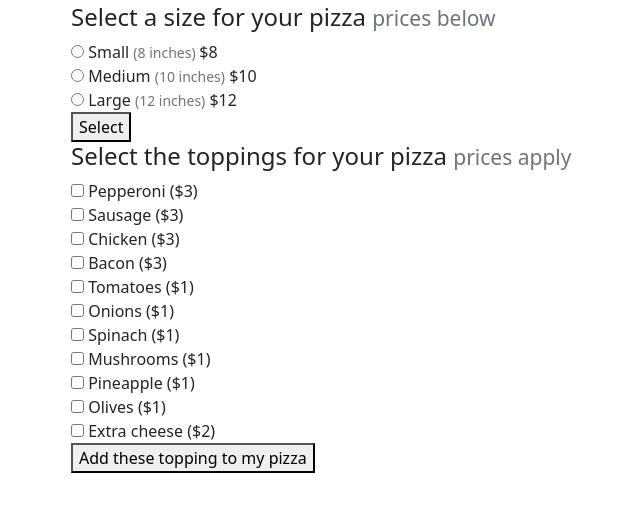
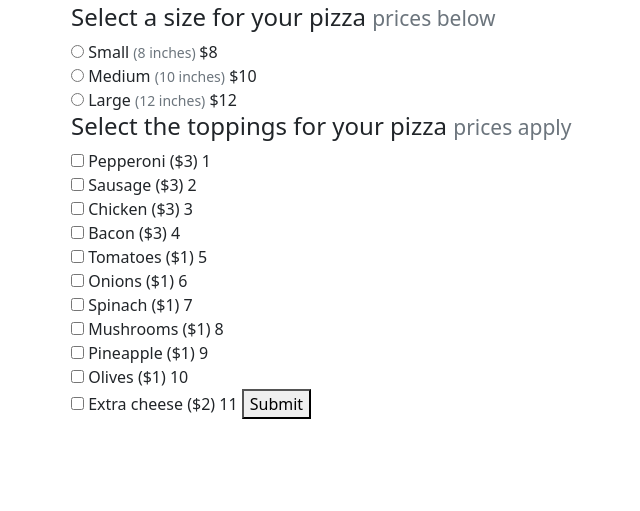
Before and after one commit to karenaxon/pizza-parlor, a plain HTML site: page index.html in a window 1280 px wide. Shown: the part 53-564 px from the top of the page, without its empty margins (11-651 px from the left). Drawn offline with Linux system fonts and the light colour scheme.

Commit message:
Add checkbox values to toppings array

```diff
--- a/index.html
+++ b/index.html
@@ -37,7 +37,6 @@
           Large <small class="text-muted">(12 inches)</small> $12
         </label>
       </div>
-      <button type="submit">Select</button>
     </form>
 
     <form id="toppings-selector">
@@ -47,71 +46,70 @@
       <div class="checkbox">
         <label>
           <input type="checkbox" name="toppings" value="1">
-            Pepperoni ($3)
+            Pepperoni ($3) 1
         </label>
       </div>
       <div class="checkbox">
         <label>
           <input type="checkbox" name="toppings" value="2">
-            Sausage ($3)
+            Sausage ($3) 2
         </label>
       </div>
       <div class="checkbox">
         <label>
           <input type="checkbox" name="toppings" value="3">
-            Chicken ($3)
+            Chicken ($3) 3
         </label>
       </div>
       <div class="checkbox">
         <label>
           <input type="checkbox" name="toppings" value="4">
-            Bacon ($3)
+            Bacon ($3) 4
         </label>
       </div>
       <div class="checkbox">
         <label>
           <input type="checkbox" name="toppings" value="5">
-            Tomatoes ($1)
+            Tomatoes ($1) 5
         </label>
       </div>
       <div class="checkbox">
         <label>
           <input type="checkbox" name="toppings" value="6">
-            Onions ($1)
+            Onions ($1) 6
         </label>
       </div>
       <div class="checkbox">
         <label>
           <input type="checkbox" name="toppings" value="7">
-            Spinach ($1)
+            Spinach ($1) 7
         </label>
       </div>
       <div class="checkbox">
         <label>
           <input type="checkbox" name="toppings" value="8">
-            Mushrooms ($1)
+            Mushrooms ($1) 8
         </label>
       </div>
       <div class="checkbox">
         <label>
           <input type="checkbox" name="toppings" value="9">
-            Pineapple ($1)
+            Pineapple ($1) 9
         </label>
         <div class="checkbox">
           <label>
             <input type="checkbox" name="toppings" value="10">
-              Olives ($1)
+              Olives ($1) 10
           </label>
         </div>
         <div class="checkbox">
           <label>
             <input type="checkbox" name="toppings" value="11">
-              Extra cheese ($2)
+              Extra cheese ($2) 11
           </label>
+          <button type="submit">Submit</button>
         </div>
-        <button type="submit">Add these topping to my pizza</button>
       </div>
-
     </form>
   </div>
 
--- a/js/scripts.js
+++ b/js/scripts.js
@@ -30,17 +30,16 @@ let toppings = [];
 
 $(document).ready(function(){
 
-  $("#size-selector").submit(function(event){
-    event.preventDefault();
+  $(".radio").click(function(){
+    // event.preventDefault();
     let pizzaSize = parseInt($("input:radio[name=size]:checked").val());
   });
 
-  $(".checkbox").click(function(event){
+  $("#toppings-selector").submit(function(event){
     event.preventDefault();
-    let checkbox = $("input:checkbox[name=toppings]:checked").val();
-    toppings.push(parseInt(checkbox));
-    console.log(toppings);
+    $("input:checkbox[name=toppings]:checked").each(function(){
+      let checkboxValue = $(this).val();
+      toppings.push(checkboxValue);
+    })
   })
-
-
 })
```
